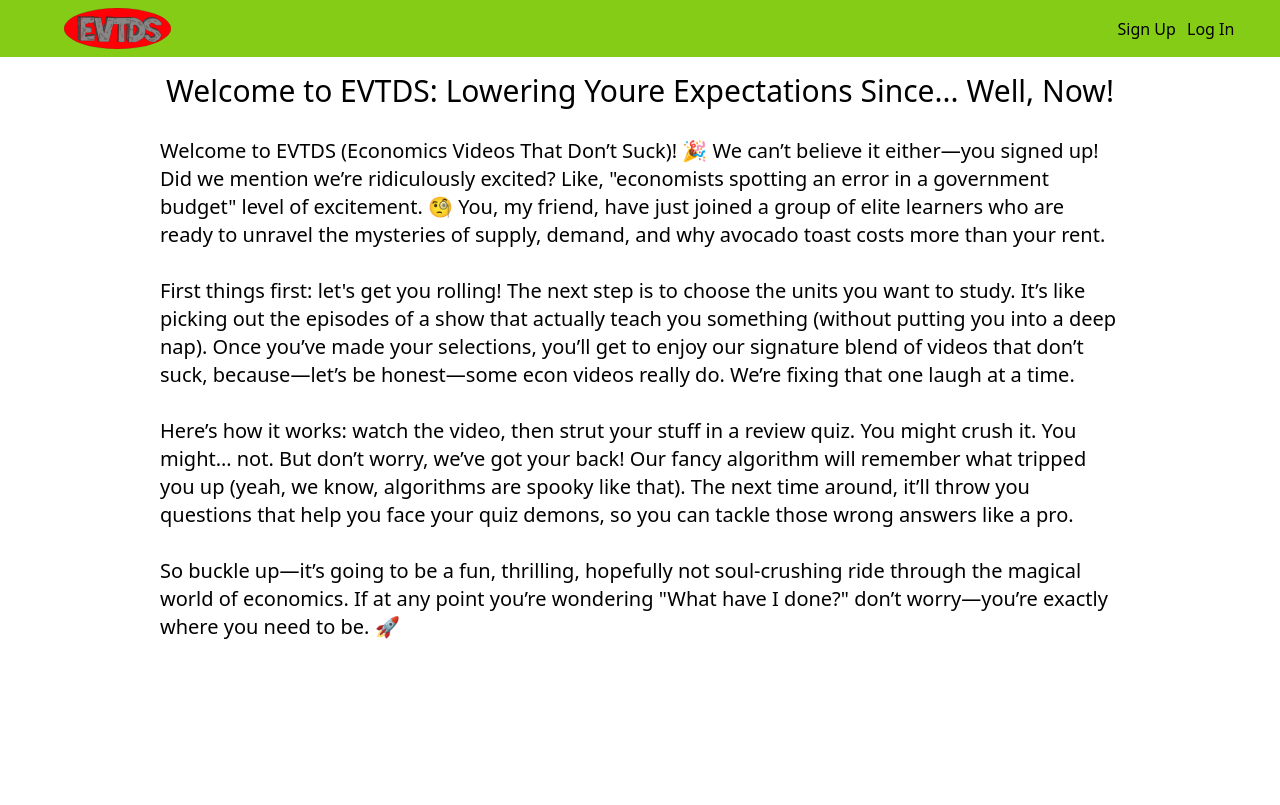
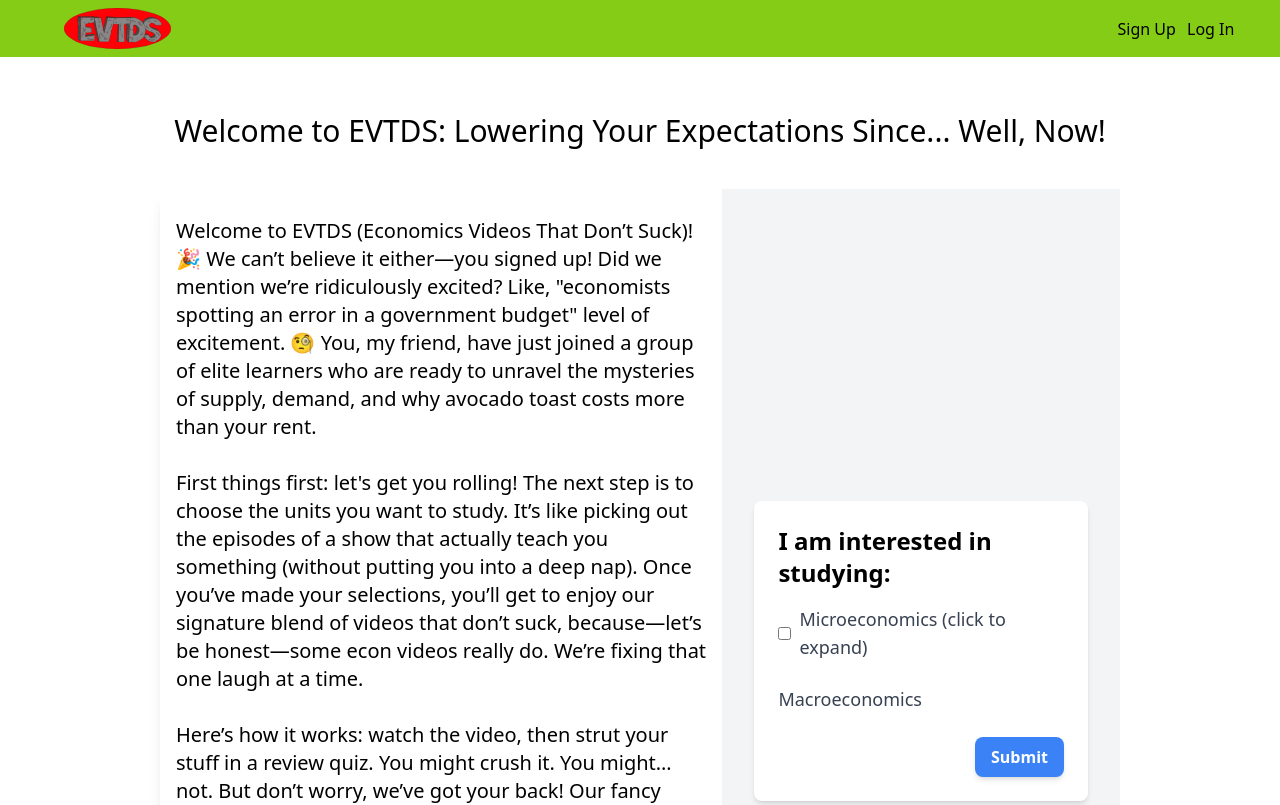
Before and after one commit to cracine79/EVTDontS, a React (Vite) app in the folder frontend2/: page /getstarted in a window 1280 px wide. Shown: the top 805 px of the page. Built offline with nearby package versions, Linux system fonts and the light colour scheme; no server answers.

Commit message:
form added with dropdown checks

```diff
--- a/frontend2/src/Components/GetStarted.jsx
+++ b/frontend2/src/Components/GetStarted.jsx
@@ -1,21 +1,24 @@
+
+import { SelectUnitsForm } from "./UnitChoiceForm"
 export const GetStarted = () => {
     return(
         <>
-           <div className="mt-28 flex flex-col w-full items-center">
+           <div className="mt-28 flex  w-full justify-center">
                 <div className='w-3/4 flex flex-col items-center'>
-
-                    <div className='text-3xl'>Welcome to EVTDS: Lowering Youre Expectations Since... Well, Now!</div>
-                    <div className='text-xl'>
+                    <div className='text-3xl mt-10'>Welcome to EVTDS: Lowering Your Expectations Since... Well, Now!</div>
+                    <div className='flex justify-around flex-row mt-10'>
+                        <div className='w-2/3'>
+                            <div className='text-xl shadow-lg rounded-2xl'>
 
                                 <div>&nbsp;</div>
-                        <div>Welcome to EVTDS (Economics Videos That Don’t Suck)! 🎉 We can’t believe
+                                <div className='mx-4'>Welcome to EVTDS (Economics Videos That Don’t Suck)! 🎉 We can’t believe
                                     it either—you signed up! Did we mention we’re ridiculously excited? Like,
                                     "economists spotting an error in a government budget" level of excitement.
                                     🧐 You, my friend, have just joined a group of elite learners who are ready
                                     to unravel the mysteries of supply, demand, and why avocado toast costs more
                                     than your rent.</div>
                                 <div>&nbsp;</div>
-                        <div>
+                                <div className='mx-4'>
                                 First things first: let's get you rolling! The next step is to choose the units
                                 you want to study. It’s like picking out the episodes of a show that actually
                                 teach you something (without putting you into a deep nap). Once you’ve made your
@@ -23,7 +26,7 @@ export const GetStarted = () => {
                                 because—let’s be honest—some econ videos really do. We’re fixing that one laugh at a time.
                                 </div>
                                 <div>&nbsp;</div>
-                        <div>
+                                <div className='mx-4'>
                                 Here’s how it works: watch the video, then strut your stuff in a review quiz.
                                 You might crush it. You might… not. But don’t worry, we’ve got your back! Our
                                 fancy algorithm will remember what tripped you up (yeah, we know, algorithms
@@ -31,14 +34,19 @@ export const GetStarted = () => {
                                 help you face your quiz demons, so you can tackle those wrong answers like a pro.
                                 </div>
                                 <div>&nbsp;</div>
-                        <div>
+                                <div className='mx-4'>
                                 So buckle up—it’s going to be a fun, thrilling, hopefully not soul-crushing
                                 ride through the magical world of economics. If at any point you’re wondering
                                 "What have I done?" don’t worry—you’re exactly where you need to be. 🚀
                                 </div>
 
                             </div>
+
                         </div>
+                        <SelectUnitsForm />
+                    </div>
+                </div>
+
            </div>
         </>
     )
--- /dev/null
+++ b/frontend2/src/Components/UnitChoiceForm.jsx
@@ -0,0 +1,118 @@
+import { useState } from "react"
+
+
+export const SelectUnitsForm = () => {
+    const [microUnits, setMicroUnits] = useState({
+        intro: false,
+        supplyDemand: false,
+        elasticity: false,
+      });
+
+      // State to track whether the microeconomics units are visible
+      const [showMicroUnits, setShowMicroUnits] = useState(false);
+
+      const handleMicroUnitChange = (e) => {
+        const { name, checked } = e.target;
+        setMicroUnits((prev) => ({ ...prev, [name]: checked }));
+      };
+
+      const handleMicroSelectAll = (e) => {
+        const checked = e.target.checked;
+        setMicroUnits({
+          intro: checked,
+          supplyDemand: checked,
+          elasticity: checked,
+        });
+      };
+
+
+  return (
+    <div className="bg-gray-100 p-8 min-h-screen flex justify-center items-center">
+      <div className="max-w-md mx-auto bg-white p-6 rounded-lg shadow-md">
+        <h1 className="text-2xl font-bold mb-4">I am interested in studying:</h1>
+
+        {/* Microeconomics Section */}
+        <div className="mb-6">
+        <div className="ml-6">
+
+
+             </div>
+             <div className='flex items-center'>
+
+             <input
+              type="checkbox"
+              className="mr-2"
+              onChange={handleMicroSelectAll}
+              checked={Object.values(microUnits).every(Boolean)}
+            />
+        <label
+            className="block text-lg font-medium text-gray-700 cursor-pointer"
+            onClick={() => setShowMicroUnits(!showMicroUnits)} // Toggle visibility when the label (word) is clicked
+          >
+            Microeconomics (click to expand)
+          </label>
+             </div>
+
+          {/* The checkbox is separate for selecting all, does NOT toggle visibility */}
+
+
+          {/* Conditional Rendering: Show units only when clicked */}
+          {showMicroUnits && (
+            <div className="ml-6 mt-2">
+              <label className="block text-gray-700">
+                <input
+                  type="checkbox"
+                  name="intro"
+                  className="mr-2"
+                  checked={microUnits.intro}
+                  onChange={handleMicroUnitChange}
+                />
+                Intro to Economics
+              </label>
+              <label className="block text-gray-700">
+                <input
+                  type="checkbox"
+                  name="supplyDemand"
+                  className="mr-2"
+                  checked={microUnits.supplyDemand}
+                  onChange={handleMicroUnitChange}
+                />
+                Supply and Demand
+              </label>
+              <label className="block text-gray-700">
+                <input
+                  type="checkbox"
+                  name="elasticity"
+                  className="mr-2"
+                  checked={microUnits.elasticity}
+                  onChange={handleMicroUnitChange}
+                />
+                Elasticity
+              </label>
+            </div>
+          )}
+        </div>
+
+        {/* Macroeconomics Section */}
+        <div className="mb-6">
+          <label className="block text-lg font-medium text-gray-700">Macroeconomics</label>
+          {/* Add Macroeconomics units here with similar structure */}
+        </div>
+
+        {/* Submit Button */}
+        <div className="flex justify-end">
+          <button
+            type="button"
+            className="px-4 py-2 bg-blue-500 text-white font-semibold rounded-lg shadow-md hover:bg-blue-600 focus:ring-2 focus:ring-blue-500 focus:ring-opacity-75"
+            onClick={() => {
+              console.log('Selected Micro Units:', microUnits);
+              // Add submission logic here
+            }}
+          >
+            Submit
+          </button>
+        </div>
+      </div>
+    </div>
+      );
+    }
```
Lines whose indentation alone changed are shown as unchanged.
